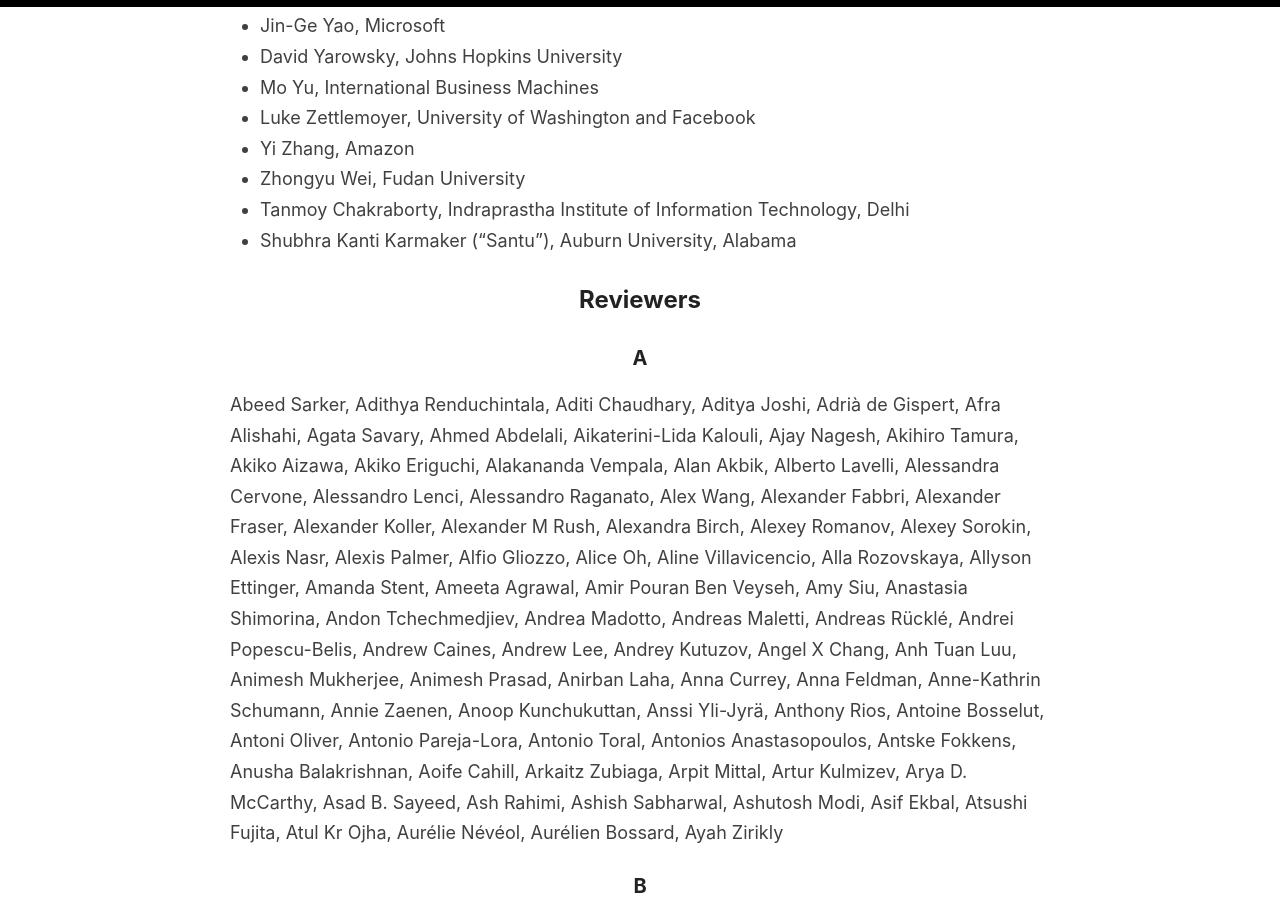
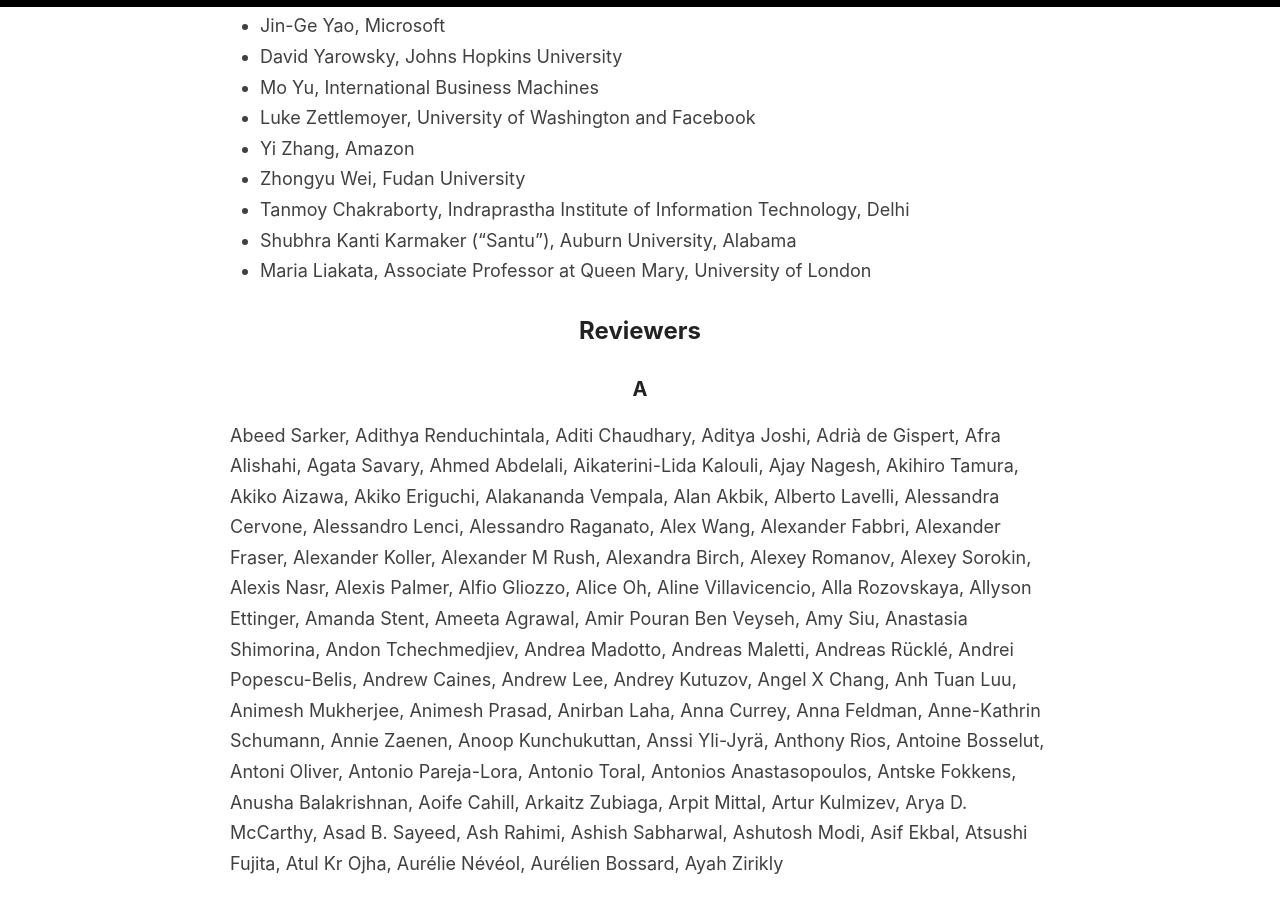
Before and after one commit to amitmerchant1990/reverie, a Jekyll site: the page built from people.md, in a window 1280 px wide and 900 px high, scrolled down 5438 px. Built offline with Jekyll 4.4.1, drawn with Linux system fonts in a browser that asks for light colours.

Commit message:
Add Maria AE

```diff
--- a/people.md
+++ b/people.md
@@ -182,6 +182,7 @@
 - Zhongyu Wei, Fudan University
 - Tanmoy Chakraborty, Indraprastha Institute of Information Technology, Delhi
 - Shubhra Kanti Karmaker ("Santu"), Auburn University, Alabama
+- Maria Liakata, Associate Professor at Queen Mary, University of London
 
 ## Reviewers
 
```
